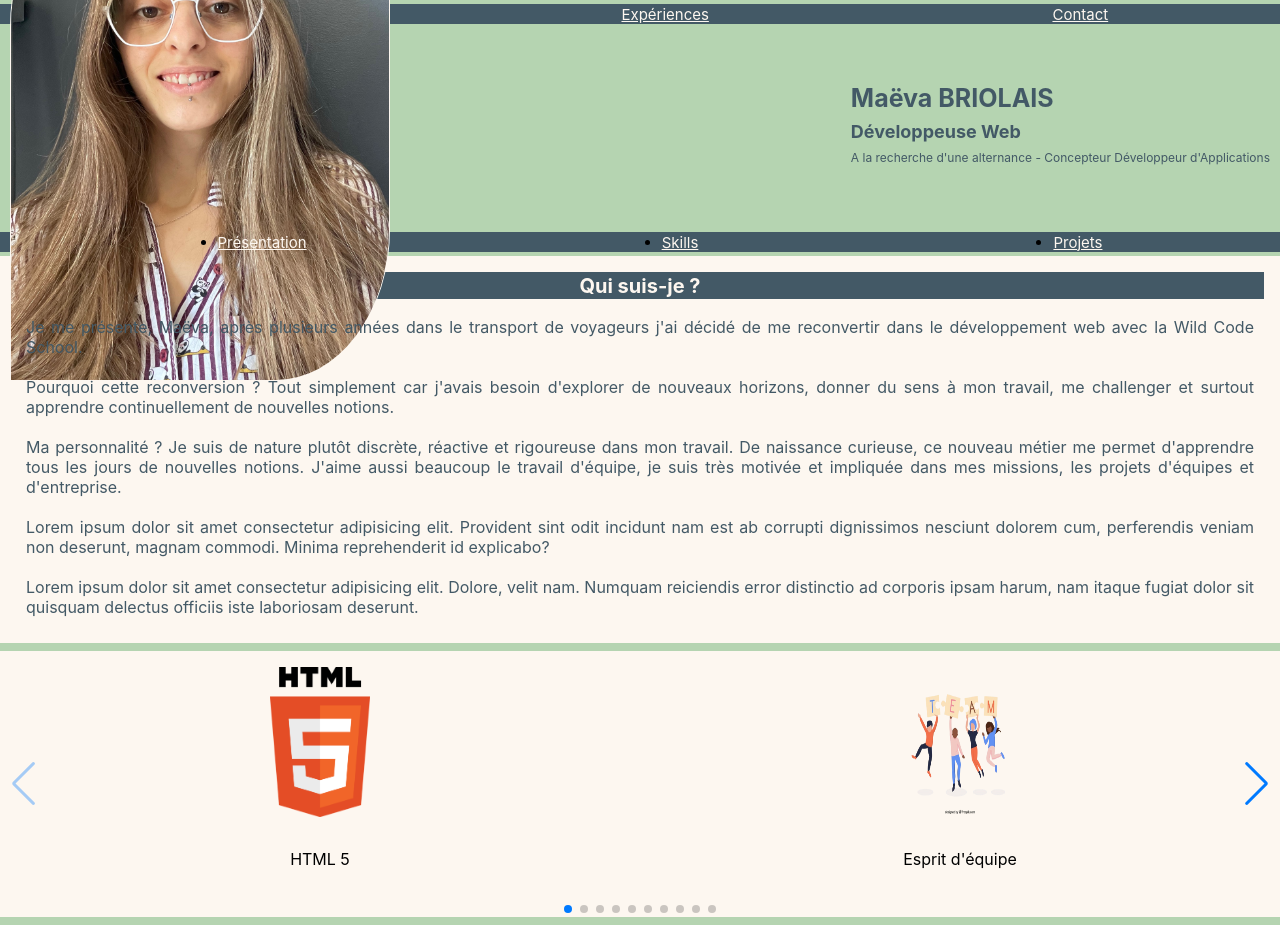
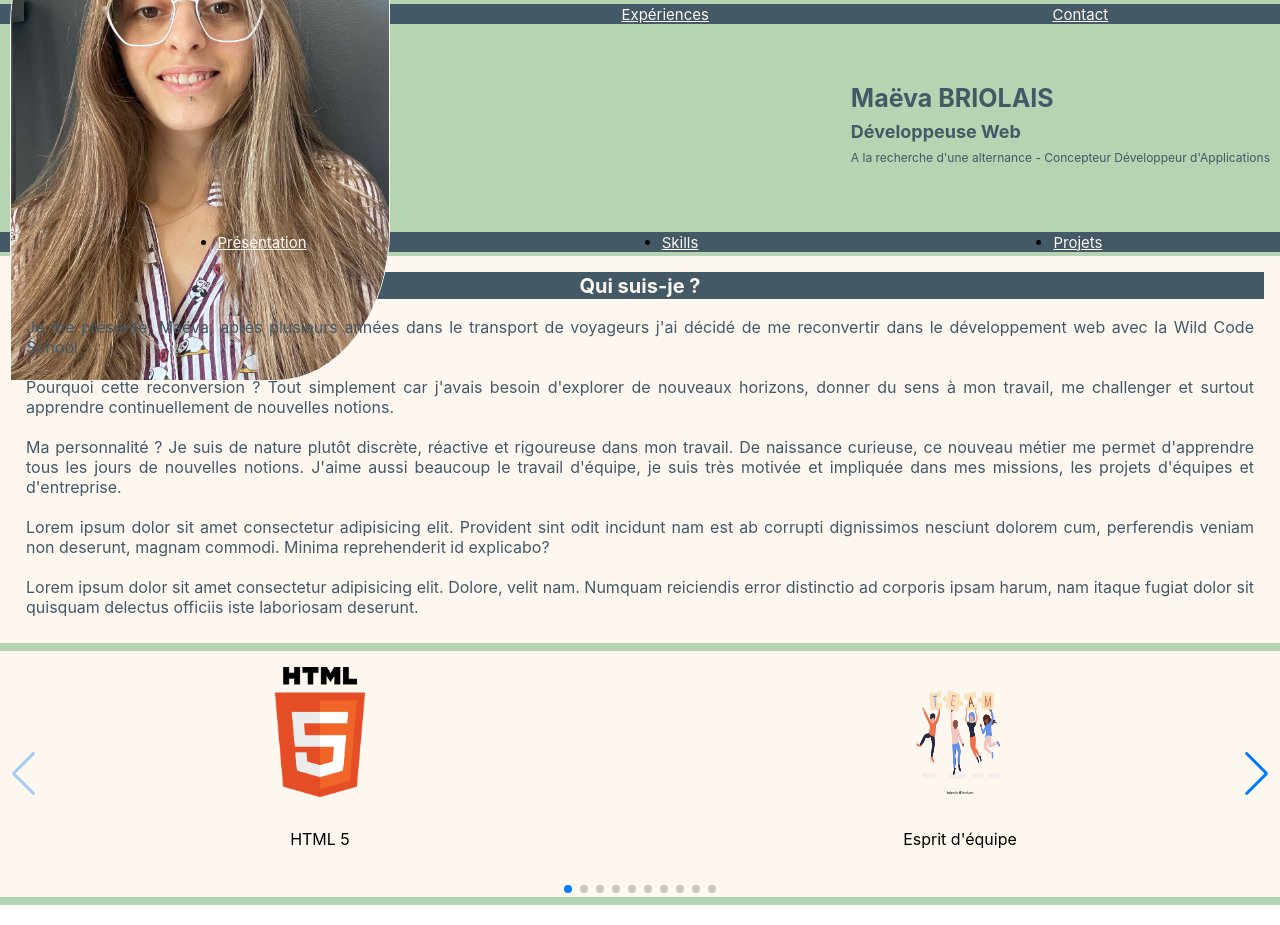
Before and after one commit to MaevaBriolais/React_Portfolio, a React (Vite) app in the folder my-react-app/: page / in a window 1280 px wide. Built offline with nearby package versions, Linux system fonts and the light colour scheme.

Commit message:
Size of pictures

```diff
--- a/my-react-app/src/CSS/skills.scss
+++ b/my-react-app/src/CSS/skills.scss
@@ -8,9 +8,10 @@
     align-items: center;
 
     img{
-        max-width: 100px;
-        max-height: 150px;
-        min-height: 150px;
+        max-width: 90px;
+        min-width: 90px;
+        max-height: 130px;
+        min-height: 130px;
         background-color: var(--main-color);
     }
     p{
```
